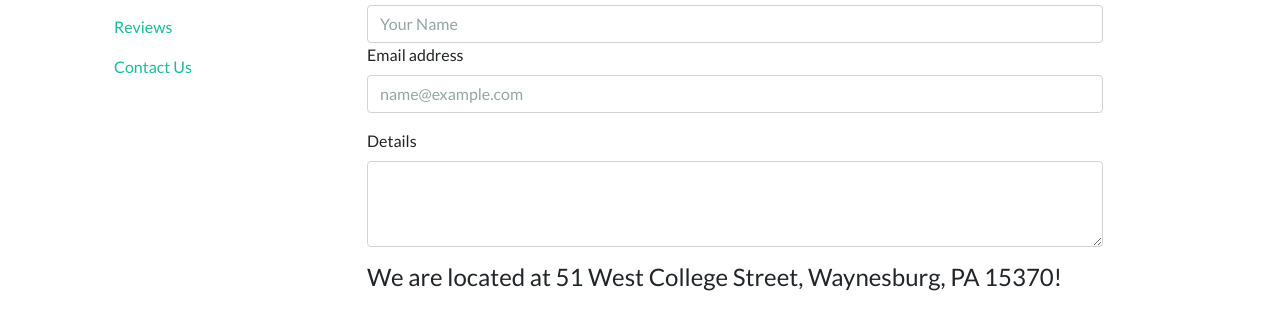
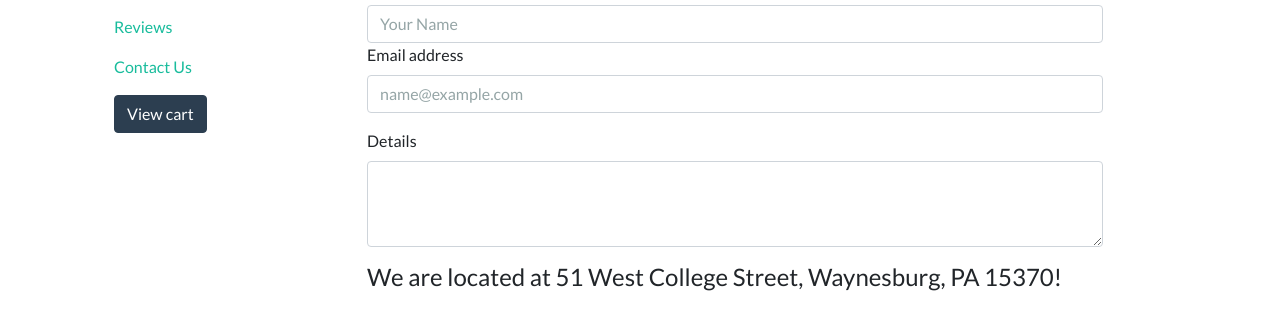
Before and after one commit to Paigeliv00/bootstrap-project, a plain HTML site: page contact.html in a window 1280 px wide. Shown: the part 463-792 px from the top of the page. Drawn offline with nearby package versions, Linux system fonts and the light colour scheme.

Commit message:
added buttons that say view cart in both menus

```diff
--- a/contact.html
+++ b/contact.html
@@ -32,6 +32,9 @@
             <li class="nav-item">
               <a class="nav-link" href="contact.html">Contact Us</a>
             </li>
+            <li class="nav-item">
+            <a class="nav-link" href="#"><button type="button" class="btn btn-primary">View cart</button></a>
+          </li>
           </ul>
         </div>
       </div>
@@ -58,6 +61,9 @@
           </li>
           <li class="nav-item">
             <a class="nav-link" href="contact.html">Contact Us</a>
+          </li>
+          <li class="nav-item">
+            <a class="nav-link" href="#"><button type="button" class="btn btn-primary">View cart</button></a>
           </li>
         </ul>
       </div>
```
Also changed, not shown: index.html (+6 -0 lines), products.html (+6 -0 lines), reviews.html (+6 -0 lines).
